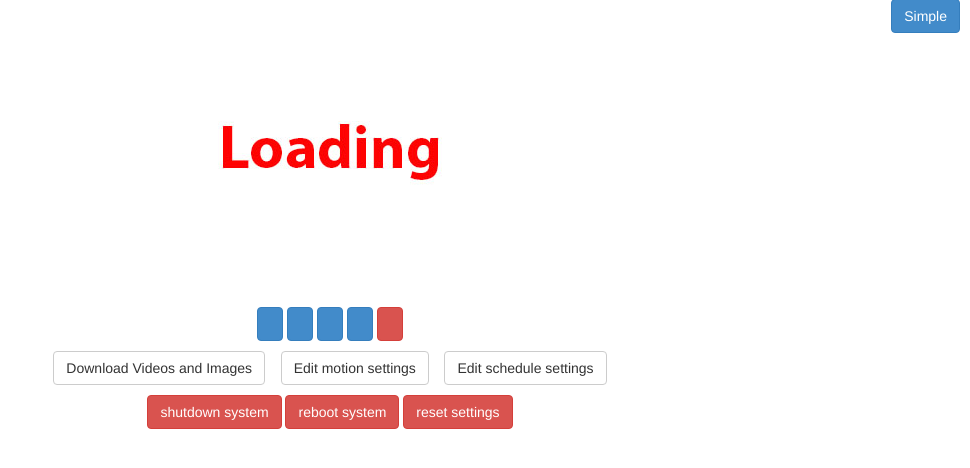
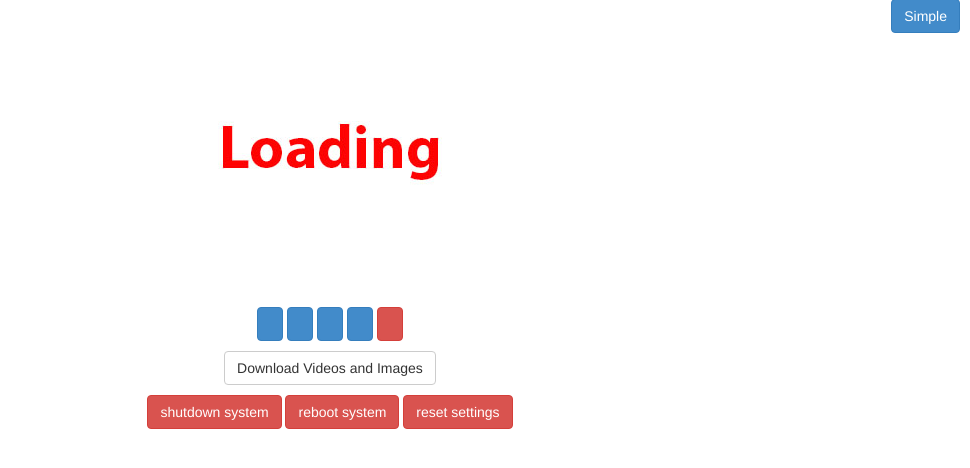
Before and after one commit to ecorov/RPiROV, a PHP site: page /0/ in a window 1280 px wide. Shown: the part 61-529 px from the top of the page, without its empty margins (310-1280 px from the left). Run offline with PHP 8.4, Linux system fonts and the light colour scheme; data that the repository does not hold is empty.

Commit message:
first commit

```diff
--- a/www/index.php
+++ b/www/index.php
@@ -169,10 +169,6 @@
       <div id="secondary-buttons" class="container-fluid text-center" <?php echo $displayStyle; ?> >
          <?php  if (file_exists("pipan_on")) pipan_controls(); ?>
          <a href="preview.php" class="btn btn-default">Download Videos and Images</a>
-         &nbsp;&nbsp;
-         <a href="motion.php" class="btn btn-default">Edit motion settings</a>
-         &nbsp;&nbsp;
-         <a href="schedule.php" class="btn btn-default">Edit schedule settings</a>
       </div>
 
       <div class="container-fluid text-center">
```
Also changed, not shown: www/removeMe/motion.php (renamed from www/motion.php), www/removeMe/schedule.php (renamed from www/schedule.php).
